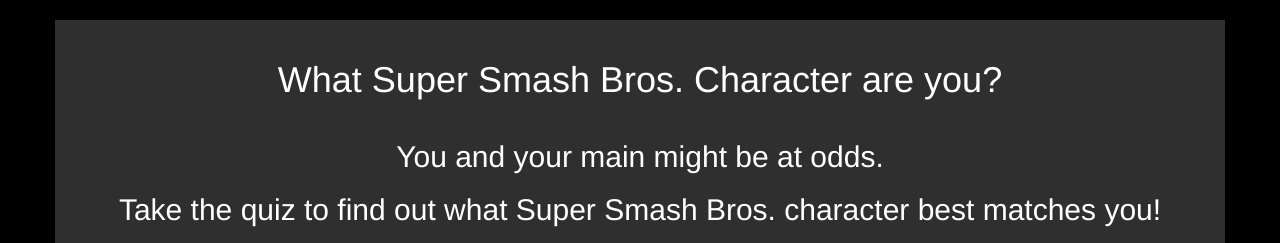
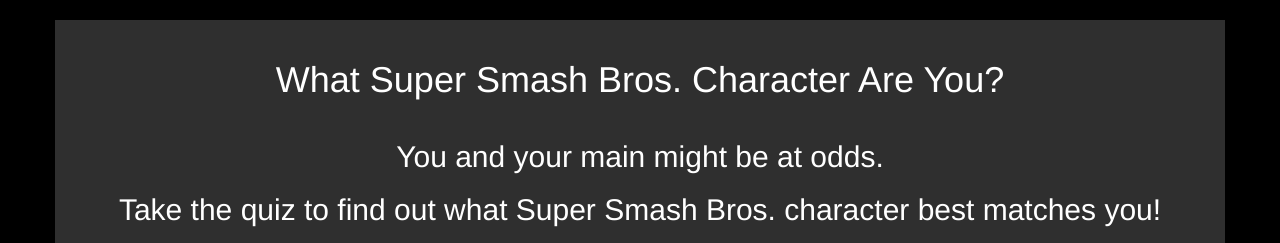
Before and after one commit to LtBackup/Match-Quiz, a website: page app/public/index.html in a window 1280 px wide. Shown: the top 243 px of the page. Drawn offline with nearby package versions, Linux system fonts and the light colour scheme.

Commit message:
fixed text

```diff
--- a/app/public/index.html
+++ b/app/public/index.html
@@ -18,7 +18,7 @@
   <div class="container" id="content">
     <div class="row">
       <div class="col-xs-12 text-center" id="entrance">
-        <h1>What Super Smash Bros. Character are you?</h1>
+        <h1>What Super Smash Bros. Character Are You?</h1>
         </hr>
         <h2>You and your main might be at odds.</h2>
         <h2>Take the quiz to find out what Super Smash Bros. character best matches you!</h2>
```
